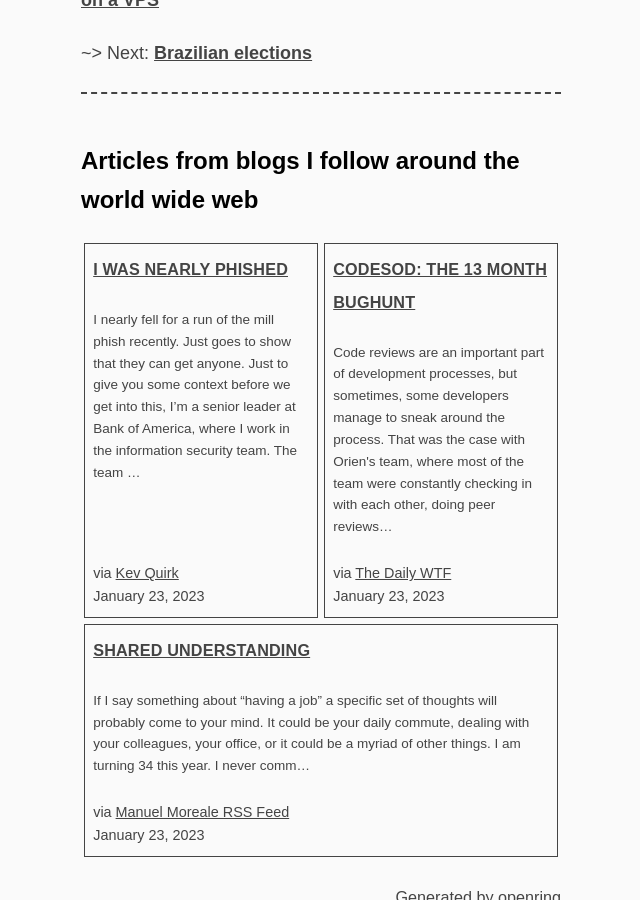
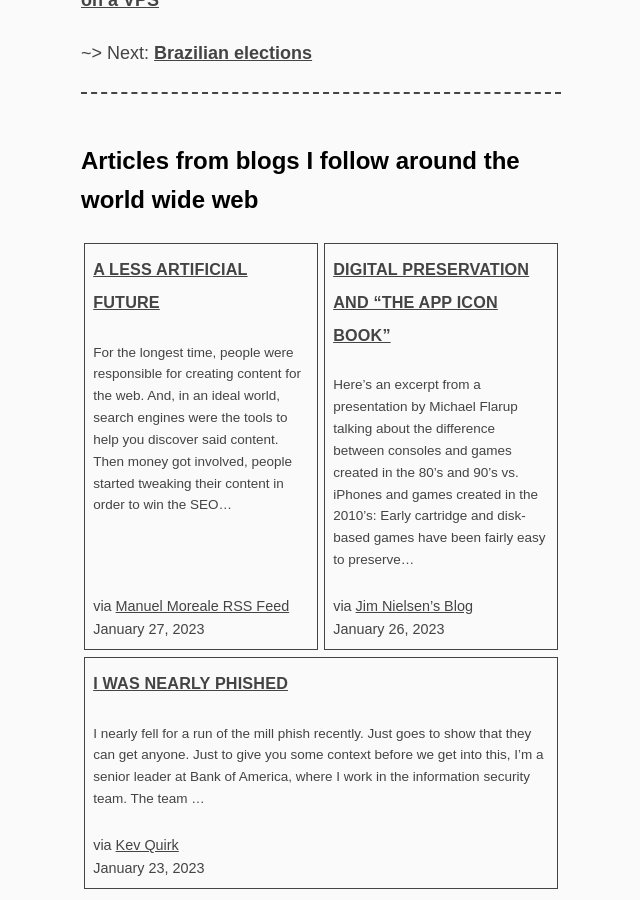
Before and after one commit to a-franca/abf.li, a Jekyll site: the page built from _posts/2022/2022-09-28-hurricane-ian.md, in a window 1280 px wide and 900 px high, scrolled down 1077 px. Shown: the whole window, without its empty margins (319-959 px from the left). Built offline with Jekyll 4.4.1, drawn with Linux system fonts in a browser that asks for light colours.

Commit message:
pulling new articles

```diff
--- a/_includes/openring-out.html
+++ b/_includes/openring-out.html
@@ -2,6 +2,32 @@
 <section class="webring">
   <h2 class="description">Articles from blogs I follow around the world wide web</h2>
   <section class="articles">
+
+    <div class="article">
+      <h4 class="title">
+        <a href="https://manuelmoreale.com/@/page/59w1hnqE9FtE0h3l" rel="noopener noreferrer nofollow" target="_blank">A less artificial future</a>
+      </h4>
+      <p class="summary">For the longest time, people were responsible for creating content for the web. And, in an ideal world, search engines were the tools to help you discover said content. Then money got involved, people started tweaking their content in order to win the SEO…</p>
+      <small class="source">
+        via <a href="https://manuelmoreale.com" rel="noopener noreferrer nofollow" target="_blank">Manuel Moreale RSS Feed</a>
+      </small>
+      <small class="date">January 27, 2023</small>
+    </div>
+
+    <div class="article">
+      <h4 class="title">
+        <a href="https://blog.jim-nielsen.com/2023/digital-preservation-and-the-app-icon-book/" rel="noopener noreferrer nofollow" target="_blank">Digital Preservation and “The App Icon Book”</a>
+      </h4>
+      <p class="summary">
+
+Here’s an excerpt from a presentation by Michael Flarup talking about the difference between consoles and games created in the 80’s and 90’s vs. iPhones and games created in the 2010’s:
+
+Early cartridge and disk-based games have been fairly easy to preserve…</p>
+      <small class="source">
+        via <a href="https://blog.jim-nielsen.com" rel="noopener noreferrer nofollow" target="_blank">Jim Nielsen’s Blog</a>
+      </small>
+      <small class="date">January 26, 2023</small>
+    </div>
 
     <div class="article">
       <h4 class="title">
@@ -19,28 +45,6 @@ The team …</p>
       <small class="date">January 23, 2023</small>
     </div>
 
-    <div class="article">
-      <h4 class="title">
-        <a href="https://thedailywtf.com/articles/the-13-month-bughunt" rel="noopener noreferrer nofollow" target="_blank">CodeSOD: The 13 Month Bughunt</a>
-      </h4>
-      <p class="summary">Code reviews are an important part of development processes, but sometimes, some developers manage to sneak around the process. That was the case with Orien&#39;s team, where most of the team were constantly checking in with each other, doing peer reviews…</p>
-      <small class="source">
-        via <a href="http://thedailywtf.com/" rel="noopener noreferrer nofollow" target="_blank">The Daily WTF</a>
-      </small>
-      <small class="date">January 23, 2023</small>
-    </div>
-
-    <div class="article">
-      <h4 class="title">
-        <a href="https://manuelmoreale.com/@/page/ZAv9dVRltcZReXa6" rel="noopener noreferrer nofollow" target="_blank">Shared understanding</a>
-      </h4>
-      <p class="summary">If I say something about “having a job” a specific set of thoughts will probably come to your mind. It could be your daily commute, dealing with your colleagues, your office, or it could be a myriad of other things. I am turning 34 this year. I never comm…</p>
-      <small class="source">
-        via <a href="https://manuelmoreale.com" rel="noopener noreferrer nofollow" target="_blank">Manuel Moreale RSS Feed</a>
-      </small>
-      <small class="date">January 23, 2023</small>
-    </div>
-
   </section>
   <p class="attribution">
     Generated by
```
